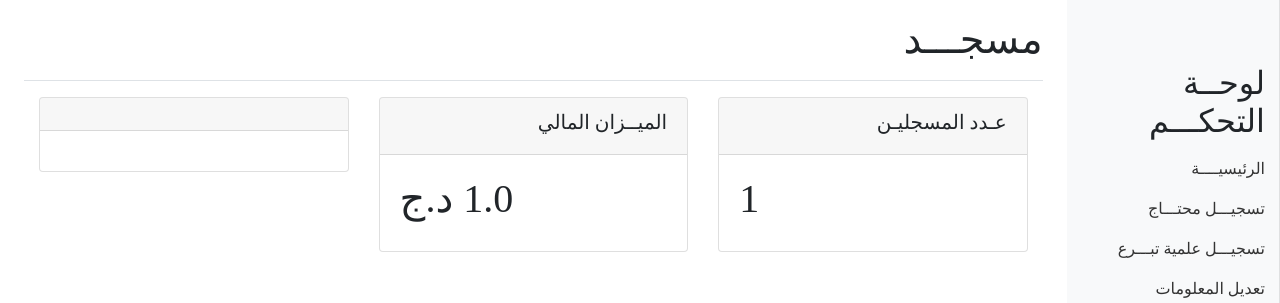
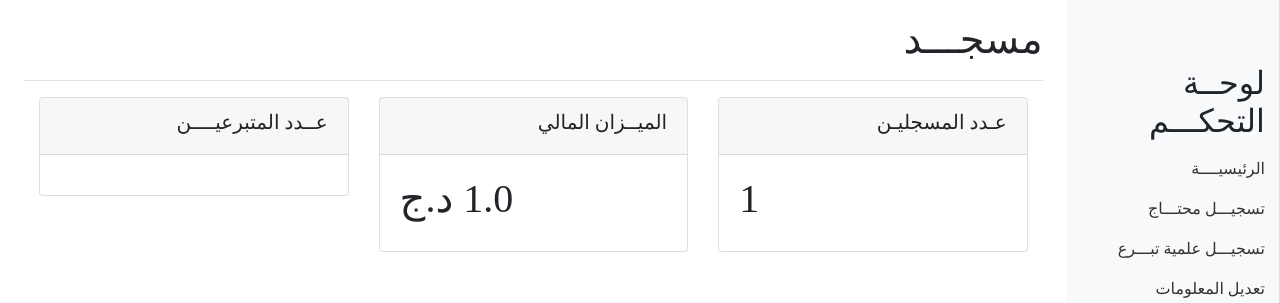
Before and after one commit to Oualidinx/Zakati, a Flask app: page /mosque/1 in a window 1280 px wide. Shown: the part 56-359 px from the top of the page. Run offline with Flask 2, Linux system fonts and the light colour scheme; a user stored in the database is signed in; tables that the repository leaves empty hold one stand-in row (values such as "Sample post"); parts of the project's set-up code (start-up, migrations or seed data) failed here and were passed over; some libraries are stand-ins or nearby versions; some web fonts are replaced.

Commit message:
requirements refresh

```diff
--- a/app_racine/routes.py
+++ b/app_racine/routes.py
@@ -100,12 +100,13 @@ def list_projects():
 @app.route("/mosque/<int:arg>")
 @login_required
 def mosque(arg):
-    mosque_content = {
+   mosque_content = {
          "mosque": Mosque.query.filter_by( id = arg).first(),
-         "somme_total" : sum([x.montant for x in Fournit.query.filter_by(mosque_id=arg).all()])
+         "somme_total" : sum([x.montant for x in Fournit.query.filter_by(mosque_id=arg).all()]),
+         "total_donneurs" : sum([x.donneur_id for x in Fournit.query.filter_by(mosque_id =  arg).all()])
        }
 
-    return render_template('mosque.html', content = mosque_content)
+   return render_template('mosque.html', content = mosque_content)
 
 @app.route("/mosque/listing/<string:argument>")
 def list_garants(argument):
--- a/app_racine/templates/mosque.html
+++ b/app_racine/templates/mosque.html
@@ -105,7 +105,7 @@
 					<div class="card">
 						<div class="card-header">
 							<h5 class="h5">
-
+								عــدد المتبرعيــــن
 							</h5>
 						</div>
 						<div class="card-body">
--- a/requirements.txt
+++ b/requirements.txt
@@ -28,6 +28,7 @@ Flask-SQLAlchemy==2.4.4
 Flask-WTF==0.14.3
 future==0.18.2
 gnupg==2.3.1
+gunicorn==20.0.4
 humanfriendly==8.2
 idna==2.10
 imagesize==1.2.0
@@ -46,6 +47,7 @@ pluggy==0.13.1
 prettytable==0.7.2
 property-manager==3.0
 psutil==5.7.2
+psycopg2==2.8.5
 ptyprocess==0.6.0
 py==1.9.0
 pycparser==2.20
@@ -55,7 +57,6 @@ pyparsing==2.4.7
 pyperclip==1.8.0
 python-bidi==0.4.2
 python-secrets==20.8.1
-psycopg3
 pytz==2020.1
 PyYAML==5.3.1
 reportlab==3.5.47
```
